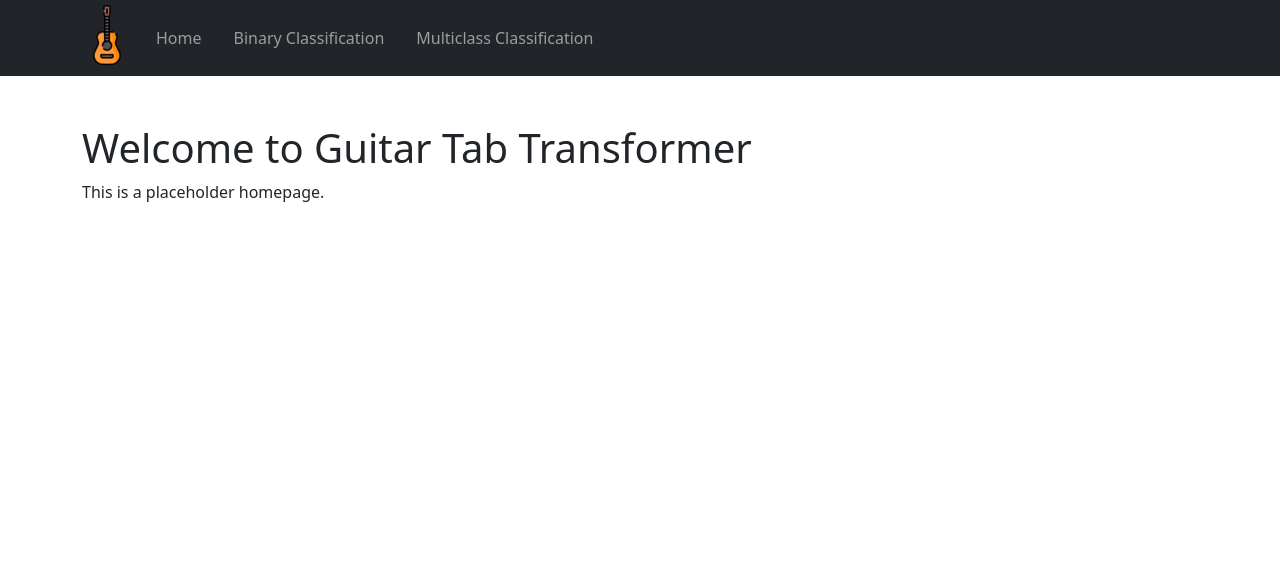
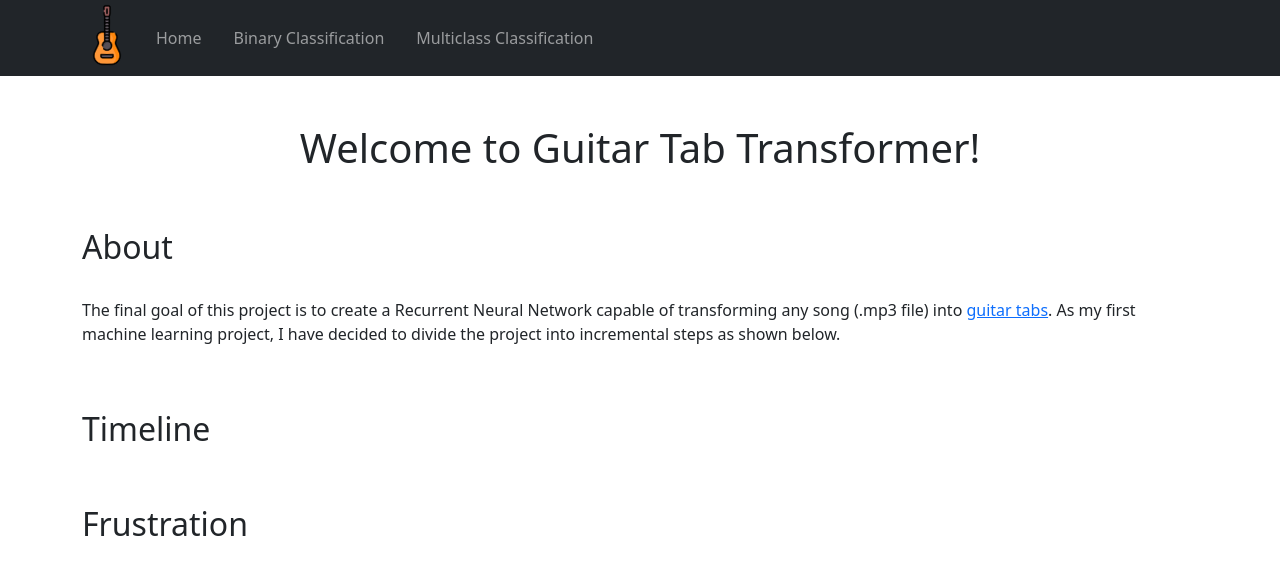
Before and after one commit to austinliu05/guitar-tab-transformer, a React (Create React App) app in the folder frontend/: page / in a window 1280 px wide. Shown: the top 574 px of the page. Built offline with nearby package versions, Linux system fonts and the light colour scheme.

Commit message:
added text to the homepage

```diff
--- a/frontend/src/components/Home.tsx
+++ b/frontend/src/components/Home.tsx
@@ -4,10 +4,25 @@ import { Container, Row, Col } from 'react-bootstrap';
 const Home: React.FC = () => {
     return (
         <Container>
-            <Row className="my-5">
+            <Row className="mt-5 text-center">
+                <h1>Welcome to Guitar Tab Transformer!</h1>
+            </Row>
+            <Row className='mt-5'>
+                <h2>About</h2>
+                <p className='mt-4'>The final goal of this project is to create a Recurrent Neural Network capable of transforming any song (.mp3 file) into <a
+                    href='https://www.perplexity.ai/search/what-are-guitar-tabs-pJADgdOlTz6KabGjnNobOg#0'
+                    target="_blank"
+                    rel="noopener noreferrer">guitar tabs</a>.
+                    As my first machine learning project, I have decided to divide the project into incremental steps as shown below.</p>
+            </Row>
+            <Row className='mt-5'>
                 <Col>
-                    <h1>Welcome to Guitar Tab Transformer</h1>
-                    <p>This is a placeholder homepage.</p>
+                    <h2>Timeline</h2>
+                </Col>
+            </Row>
+            <Row className='my-5'>
+                <Col>
+                    <h2>Frustration</h2>
                 </Col>
             </Row>
         </Container>
```
